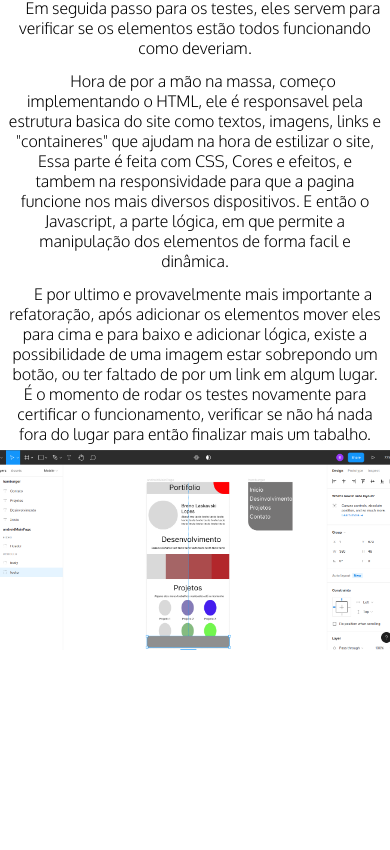
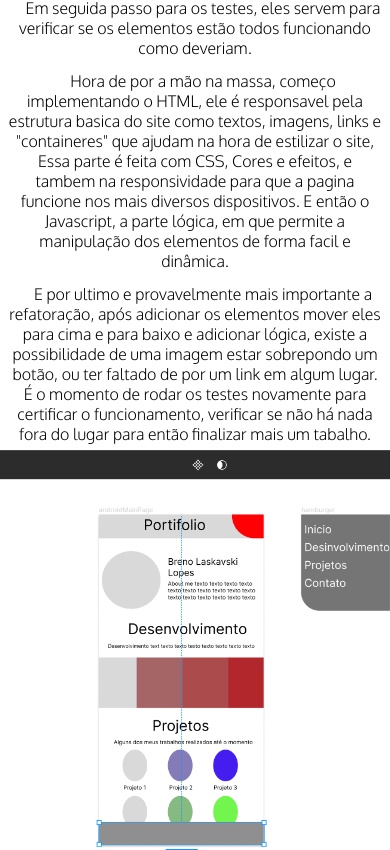
Before and after one commit to EletroCP/old-Portifolio, a website: page index.html in a window 390 px wide. Shown: the part 768-1618 px from the top of the page. Before the commit the page ends 1418 px from the top, so only its background shows below. Drawn offline with Linux system fonts and the light colour scheme.

Commit message:
fix: Carousel corrigido

```diff
--- a/style.css
+++ b/style.css
@@ -109,14 +109,17 @@ a {
   }
   .development-image {
     max-width: 100%;
-    height: 200px;
+    height: 400px;
     object-fit: cover;
+    flex: none;
     scroll-snap-align: start;
+    pointer-events: none;
     scroll-behavior: smooth;
   }
 
   #carousel {
-    justify-content:start;
+    justify-content: start;
+    gap: 5px;
   }
 }
 
```
